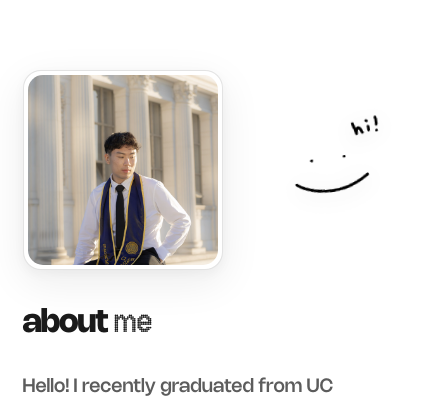
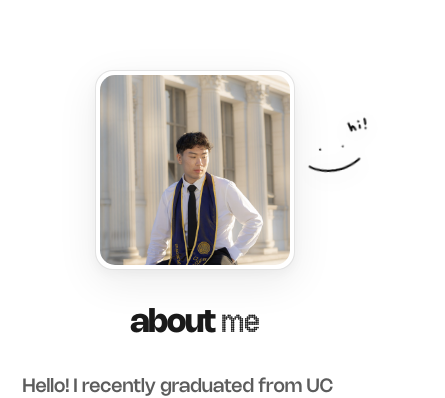
Before and after one commit to ericyipp/ericyipp.github.io, a React (Vite) app: page / in a window 390 px wide. Shown: the part 982-1380 px from the top of the page, 445 px wide, since content can reach past the window. Built offline with nearby package versions, Linux system fonts and the light colour scheme; no server answers.

Commit message:
mobile ui fix

```diff
--- a/src/components/About.css
+++ b/src/components/About.css
@@ -129,6 +129,21 @@
 }
 
 @media (max-width: 768px) {
+  .about-heading {
+    text-align: center;
+  }
+
+  .avatar-wrap {
+    margin-left: auto;
+    margin-right: auto;
+  }
+
+  .avatar-hi-gif {
+    right: -110px;
+    width: 140px;
+    top: 30px;
+  }
+
   .about-grid {
     grid-template-columns: 1fr;
     gap: var(--space-xl);
--- a/src/components/Navbar.css
+++ b/src/components/Navbar.css
@@ -32,6 +32,7 @@
   position: relative;
   cursor: pointer;
   text-decoration: none;
+  white-space: nowrap;
 }
 
 /* ── Nav links ────────────────────────────────────────────── */
--- a/src/components/Resume.css
+++ b/src/components/Resume.css
@@ -14,6 +14,7 @@
   color: var(--text-primary);
   letter-spacing: -0.04em;
   text-align: right;
+  white-space: nowrap;
 }
 
 /* ── Tab selector ─────────────────────────────────────────── */
@@ -35,6 +36,9 @@
   transition: color var(--duration-base) var(--ease-out);
   position: relative;
   z-index: 1;
+  background: none;
+  border: none;
+  cursor: pointer;
 }
 
 .resume-tab:hover {
@@ -53,10 +57,12 @@
 .resume-tab-indicator {
   position: absolute;
   bottom: 0;
+  left: 0;
+  right: 0;
   height: 2px;
   background: var(--accent);
+  border-radius: 2px;
   z-index: 0;
-  transition: none; /* Framer Motion handles this */
 }
 
 /* ── Timeline ─────────────────────────────────────────────── */
@@ -190,6 +196,10 @@
 }
 
 @media (max-width: 768px) {
+  .resume-heading {
+    text-align: center;
+  }
+
   .resume-tabs {
     width: 100%;
     margin-left: 0;
--- a/src/components/Resume.jsx
+++ b/src/components/Resume.jsx
@@ -146,19 +146,6 @@ function TimelineCard({ item, index }) {
    ──────────────────────────────────────────────────────────── */
 export default function Resume() {
   const [activeTab, setActiveTab] = useState('experience')
-  const tabRefs = useRef({})
-  const [indicatorStyle, setIndicatorStyle] = useState({})
-
-  // Animate the pill indicator to the active tab
-  useEffect(() => {
-    const el = tabRefs.current[activeTab]
-    if (el) {
-      setIndicatorStyle({
-        left: el.offsetLeft,
-        width: el.offsetWidth,
-      })
-    }
-  }, [activeTab])
 
   const items = DATA_MAP[activeTab] || []
 
@@ -177,18 +164,19 @@ export default function Resume() {
             {TABS.map((tab) => (
               <button
                 key={tab}
-                ref={(el) => (tabRefs.current[tab] = el)}
                 className={`resume-tab${activeTab === tab ? ' active' : ''}`}
                 onClick={() => setActiveTab(tab)}
               >
                 {tab}
+                {activeTab === tab && (
+                  <motion.div
+                    layoutId="resumeTabIndicator"
+                    className="resume-tab-indicator"
+                    transition={{ type: 'spring', stiffness: 380, damping: 30 }}
+                  />
+                )}
               </button>
             ))}
-            <motion.div
-              className="resume-tab-indicator"
-              animate={indicatorStyle}
-              transition={{ type: 'spring', stiffness: 380, damping: 30 }}
-            />
           </div>
         </div>
       </ScrollReveal>
```
